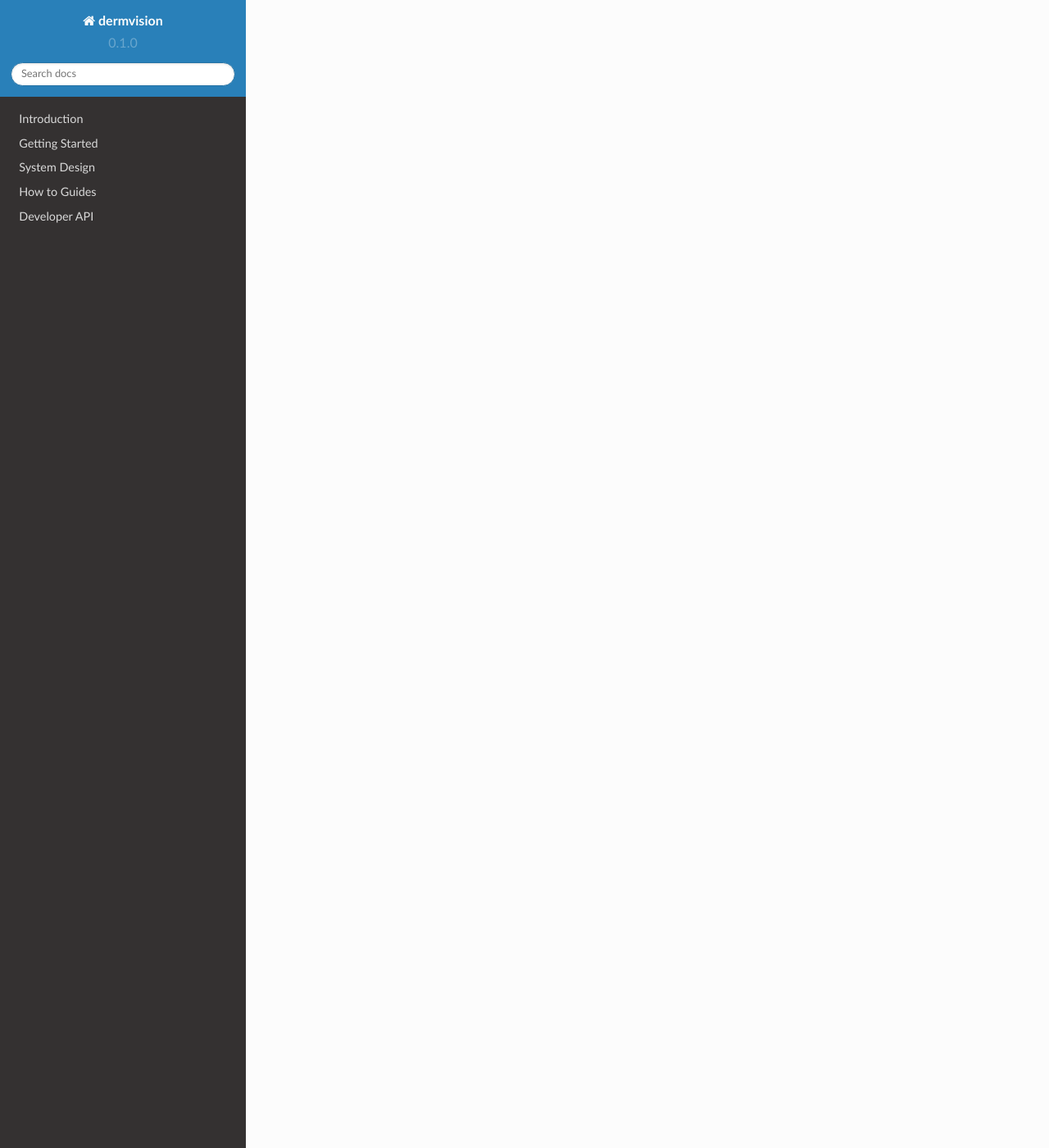
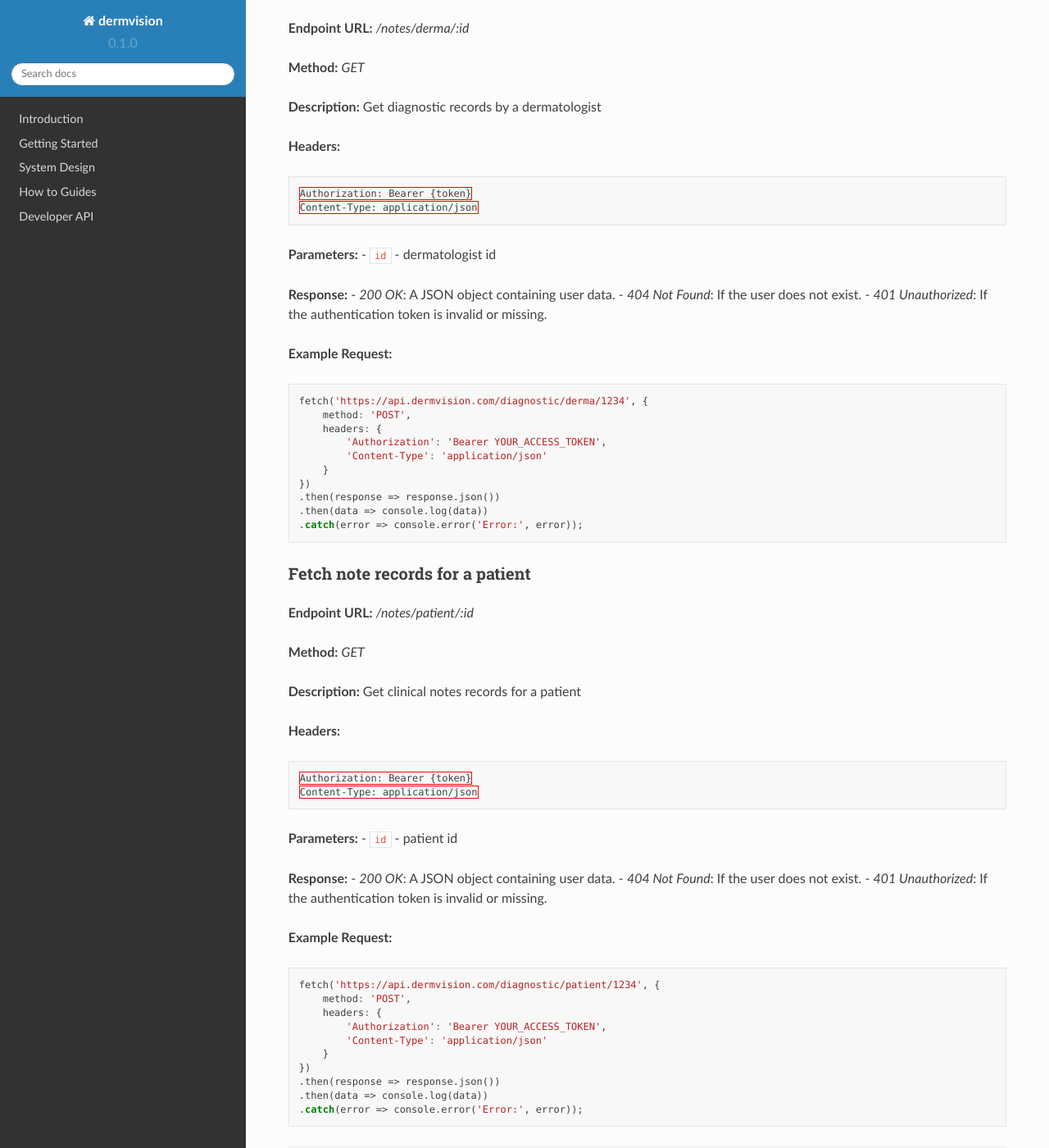
Before and after one commit to mojeedoyedeji/dermvision.docs, a Sphinx documentation site: the page built from docs/source/_sections/system-design/cnrms.rst, in a window 1280 px wide and 1400 px high, scrolled down 3579 px. Shown: the whole window at 82% size. Built offline with Sphinx 7.4.7 and the Read the Docs theme 2.0.0, drawn with Linux system fonts in a browser that asks for light colours; some of the changed text lies outside the part shown.

Commit message:
api docs

```diff
--- a/docs/source/_sections/system-design/cnrms.rst
+++ b/docs/source/_sections/system-design/cnrms.rst
@@ -121,3 +121,152 @@
         "z": "+966507133905"
         "a": "08-Nov-1980"
     }
+
+**Response:**
+- `200 OK`: A JSON object containing user data.
+- `404 Not Found`: If the user does not exist.
+- `401 Unauthorized`: If the authentication token is invalid or missing.
+
+**Example Request:**
+
+.. code-block:: javascript
+
+    fetch('https://api.dermvision.com/notes/add', {
+        method: 'POST',
+        headers: {
+            'Authorization': 'Bearer YOUR_ACCESS_TOKEN',
+            'Content-Type': 'application/json'
+        },
+        body: body
+    })
+    .then(response => response.json())
+    .then(data => console.log(data))
+    .catch(error => console.error('Error:', error));
+
+Update clinical note
+~~~~~~~~~~~~~~~~~~~~~~~~
+
+**Endpoint URL:** `/notes/update`
+
+**Method:** `POST`
+
+**Description:**  update clinical note
+
+**Headers:**
+
+.. code-block:: http
+
+    Authorization: Bearer {token}
+    Content-Type: application/json
+
+**Body:**
+
+.. code-block:: json
+
+    {
+        "image": 123,
+        "x": "John Doe",
+        "y": "john.doe@example.com",
+        "z": "+966507133905"
+        "a": "08-Nov-1980"
+    }
+
+**Response:**
+- `200 OK`: A JSON object containing user data.
+- `404 Not Found`: If the user does not exist.
+- `401 Unauthorized`: If the authentication token is invalid or missing.
+
+**Example Request:**
+
+.. code-block:: javascript
+
+    fetch('https://api.dermvision.com/notes/update', {
+        method: 'POST',
+        headers: {
+            'Authorization': 'Bearer YOUR_ACCESS_TOKEN',
+            'Content-Type': 'application/json'
+        },
+        body: body
+    })
+    .then(response => response.json())
+    .then(data => console.log(data))
+    .catch(error => console.error('Error:', error));
+
+Fetch notes by dermatologist
+~~~~~~~~~~~~~~~~~~~~~~~~~~~~~~~~~~~~~~~~~
+
+**Endpoint URL:** `/notes/derma/:id`
+
+**Method:** `GET`
+
+**Description:**  Get diagnostic records by a dermatologist
+
+**Headers:**
+
+.. code-block:: http
+
+    Authorization: Bearer {token}
+    Content-Type: application/json
+
+**Parameters:**
+- ``id`` - dermatologist id
+
+**Response:**
+- `200 OK`: A JSON object containing user data.
+- `404 Not Found`: If the user does not exist.
+- `401 Unauthorized`: If the authentication token is invalid or missing.
+
+**Example Request:**
+
+.. code-block:: javascript
+
+    fetch('https://api.dermvision.com/diagnostic/derma/1234', {
+        method: 'POST',
+        headers: {
+            'Authorization': 'Bearer YOUR_ACCESS_TOKEN',
+            'Content-Type': 'application/json'
+        }
+    })
+    .then(response => response.json())
+    .then(data => console.log(data))
+    .catch(error => console.error('Error:', error));
+
+
+Fetch note records for a patient
+~~~~~~~~~~~~~~~~~~~~~~~~~~~~~~~~~~~~~~
+
+**Endpoint URL:** `/notes/patient/:id`
+
+**Method:** `GET`
+
+**Description:**  Get clinical notes records for a patient
+
+**Headers:**
+
+.. code-block:: http
+
+    Authorization: Bearer {token}
+    Content-Type: application/json
+
+**Parameters:**
+- ``id`` - patient id
+
+**Response:**
+- `200 OK`: A JSON object containing user data.
+- `404 Not Found`: If the user does not exist.
+- `401 Unauthorized`: If the authentication token is invalid or missing.
+
+**Example Request:**
+
+.. code-block:: javascript
+
+    fetch('https://api.dermvision.com/diagnostic/patient/1234', {
+        method: 'POST',
+        headers: {
+            'Authorization': 'Bearer YOUR_ACCESS_TOKEN',
+            'Content-Type': 'application/json'
+        }
+    })
+    .then(response => response.json())
+    .then(data => console.log(data))
+    .catch(error => console.error('Error:', error));
```
Also changed, not shown: other parts of docs/source/_sections/system-design/cnrms.rst (+1 -1 lines).
